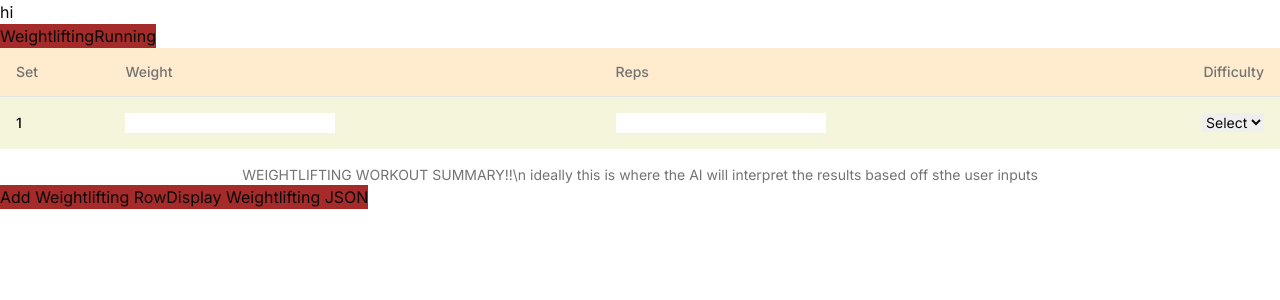
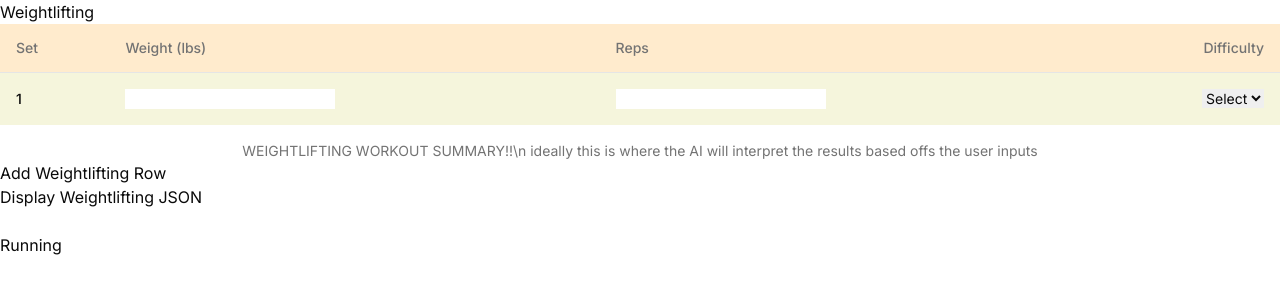
Before and after one commit to CesarAyalaCS2/LA_HACKS, a Next.js app: page / in a window 1280 px wide. Both pictures are taken after a click on the button "Weightlifting". Shown: the top 300 px of the page. Built offline with nearby package versions, Linux system fonts and the light colour scheme.

Commit message:
organized btns next to their corresponding tables

```diff
--- a/app/globals.css
+++ b/app/globals.css
@@ -3,18 +3,18 @@
 @tailwind utilities;
 
 #button {
-  background-color: brown;
   border: 5px;
+  display: flex;
 }
 
-#genRow{
-background-color: beige;
+#genRow {
+  background-color: beige;
 }
 
-.THeader{
+.THeader {
   color: red;
-background-color: blanchedalmond
-;}
+  background-color: blanchedalmond;
+}
 
 @layer base {
   :root {
--- a/app/page.tsx
+++ b/app/page.tsx
@@ -28,43 +28,43 @@ export default function Home() {
     setRunningRows([...runningRows, { interval: '', distance: '', time: '', difficulty: '' }]);
   };
 
-  const handleWeightliftingWeightChange = (value, index) => {
+  const handleWeightliftingWeightChange = (value: string, index: number) => {
     const newRows = [...weightliftingRows];
     newRows[index].weight = value;
     setWeightliftingRows(newRows);
   };
 
-  const handleWeightliftingRepsChange = (value, index) => {
+  const handleWeightliftingRepsChange = (value: string, index: number) => {
     const newRows = [...weightliftingRows];
     newRows[index].reps = value;
     setWeightliftingRows(newRows);
   };
 
-  const handleWeightliftingDifficultyChange = (value, index) => {
+  const handleWeightliftingDifficultyChange = (value: string, index: number) => {
     const newRows = [...weightliftingRows];
     newRows[index].difficulty = value;
     setWeightliftingRows(newRows);
   };
 
-  const handleRunningIntervalChange = (value, index) => {
+  const handleRunningIntervalChange = (value: string, index: string | number) => {
     const newRows = [...runningRows];
-    newRows[index].interval = value;
+    newRows[Number(index)].interval = value;
     setRunningRows(newRows);
   };
 
-  const handleRunningDistanceChange = (value, index) => {
+  const handleRunningDistanceChange = (value: string, index: number) => {
     const newRows = [...runningRows];
     newRows[index].distance = value;
     setRunningRows(newRows);
   };
 
-  const handleRunningTimeChange = (value, index) => {
+  const handleRunningTimeChange = (value: string, index: number) => {
     const newRows = [...runningRows];
     newRows[index].time = value;
     setRunningRows(newRows);
   };
 
-  const handleRunningDifficultyChange = (value, index) => {
+  const handleRunningDifficultyChange = (value: string, index: number) => {
     const newRows = [...runningRows];
     newRows[index].difficulty = value;
     setRunningRows(newRows);
@@ -90,24 +90,24 @@ export default function Home() {
 
   return (
     <main>
-      <h1>hi</h1>
-      <button id = "button" onClick={handleWeightliftingButtonClick}>Weightlifting</button>
-      <button id = "button" onClick={handleRunningButtonClick}>Running</button>
+      <button id="button" onClick={handleWeightliftingButtonClick}>Weightlifting</button>
 
       {showWeightliftingTable && (
+        <div>
+
           <Table>
-          <TableCaption>WEIGHTLIFTING WORKOUT SUMMARY!!\n ideally this is where the AI will interpret the results based off sthe user inputs</TableCaption>
-          <TableHeader className = "THeader">
+            <TableCaption>WEIGHTLIFTING WORKOUT SUMMARY!!\n ideally this is where the AI will interpret the results based offs the user inputs</TableCaption>
+            <TableHeader className="THeader">
               <TableRow>
                 <TableHead >Set</TableHead>
-              <TableHead>Weight</TableHead>
+                <TableHead>Weight (lbs)</TableHead>
                 <TableHead>Reps</TableHead>
                 <TableHead className="text-right">Difficulty</TableHead>
               </TableRow>
             </TableHeader>
             <TableBody>
               {weightliftingRows.map((row, index) => (
-              <TableRow id = "genRow" key={index}>
+                <TableRow id="genRow" key={index}>
                   <TableCell className="font-medium">{index + 1}</TableCell>
                   <TableCell><input type="text" value={row.weight} onChange={(e) => handleWeightliftingWeightChange(e.target.value, index)} /></TableCell>
                   <TableCell><input type="text" value={row.reps} onChange={(e) => handleWeightliftingRepsChange(e.target.value, index)} /></TableCell>
@@ -125,22 +125,27 @@ export default function Home() {
               ))}
             </TableBody>
           </Table>
+          {showWeightliftingTable && <button id="button" onClick={addWeightliftingRow}>Add Weightlifting Row</button>}
+          {showWeightliftingTable && <button id="button" onClick={generateWeightliftingJsonData}>Display Weightlifting JSON</button>}
+          {weightliftingJsonData && <><button id="button" onClick={clearWeightliftingJsonData}>Clear Weightlifting JSON</button><pre>{weightliftingJsonData}</pre></>}
+        </div>
       )}
-
+      <br></br>
+      <button id="button" onClick={handleRunningButtonClick}>Running</button>
       {showRunningTable && (
         <Table>
           <TableCaption>RUNNING WORKOUT SUMMARY!!\n ideally this is where the AI will interpret the results based off sthe user inputs</TableCaption>
           <TableHeader className='THeader'>
             <TableRow>
               <TableHead className="w-[100px]">Interval</TableHead>
-              <TableHead>Distance</TableHead>
-              <TableHead>Time</TableHead>
+              <TableHead>Distance (miles)</TableHead>
+              <TableHead>Time (mins)</TableHead>
               <TableHead className="text-right">Difficulty</TableHead>
             </TableRow>
           </TableHeader>
           <TableBody>
             {runningRows.map((row, index) => (
-              <TableRow id = "genRow" key={index}>
+              <TableRow id="genRow" key={index}>
                 <TableCell className="font-medium">{index + 1}</TableCell>
                 <TableCell><input type="text" value={row.distance} onChange={(e) => handleRunningDistanceChange(e.target.value, index)} /></TableCell>
                 <TableCell><input type="text" value={row.time} onChange={(e) => handleRunningTimeChange(e.target.value, index)} /></TableCell>
@@ -160,12 +165,9 @@ export default function Home() {
         </Table>
       )}
 
-      {showWeightliftingTable && <button id = "button" onClick={addWeightliftingRow}>Add Weightlifting Row</button>}
-      {showRunningTable && <button id = "button" onClick={addRunningRow}>Add Running Row</button>}
-      {showWeightliftingTable && <button id = "button" onClick={generateWeightliftingJsonData}>Display Weightlifting JSON</button>}
-      {showRunningTable && <button id = "button" onClick={generateRunningJsonData}>Display Running JSON</button>}
-      {weightliftingJsonData && <><button id = "button" onClick={clearWeightliftingJsonData}>Clear Weightlifting JSON</button><pre>{weightliftingJsonData}</pre></>}
-      {runningJsonData && <><button id = "button" onClick={clearRunningJsonData}>Clear Running JSON</button><pre>{runningJsonData}</pre></>}
+      {showRunningTable && <button id="button" onClick={addRunningRow}>Add Running Row</button>}
+      {showRunningTable && <button id="button" onClick={generateRunningJsonData}>Display Running JSON</button>}
+      {runningJsonData && <><button id="button" onClick={clearRunningJsonData}>Clear Running JSON</button><pre>{runningJsonData}</pre></>}
     </main>
   );
 }
```
Lines whose indentation alone changed are shown as unchanged.
